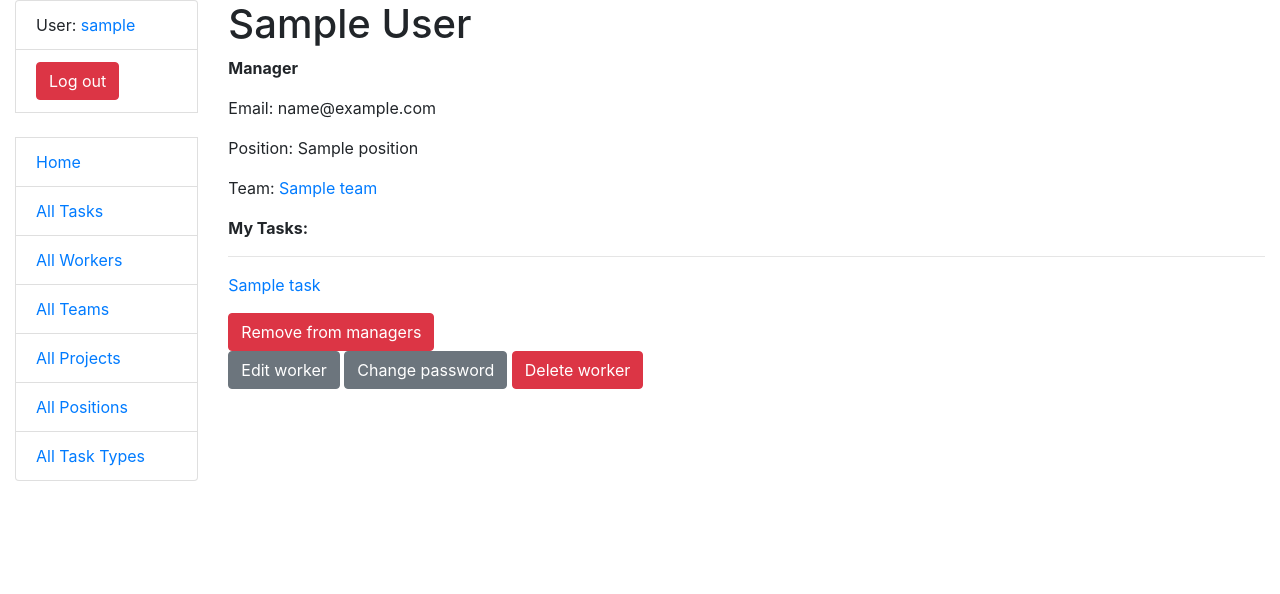
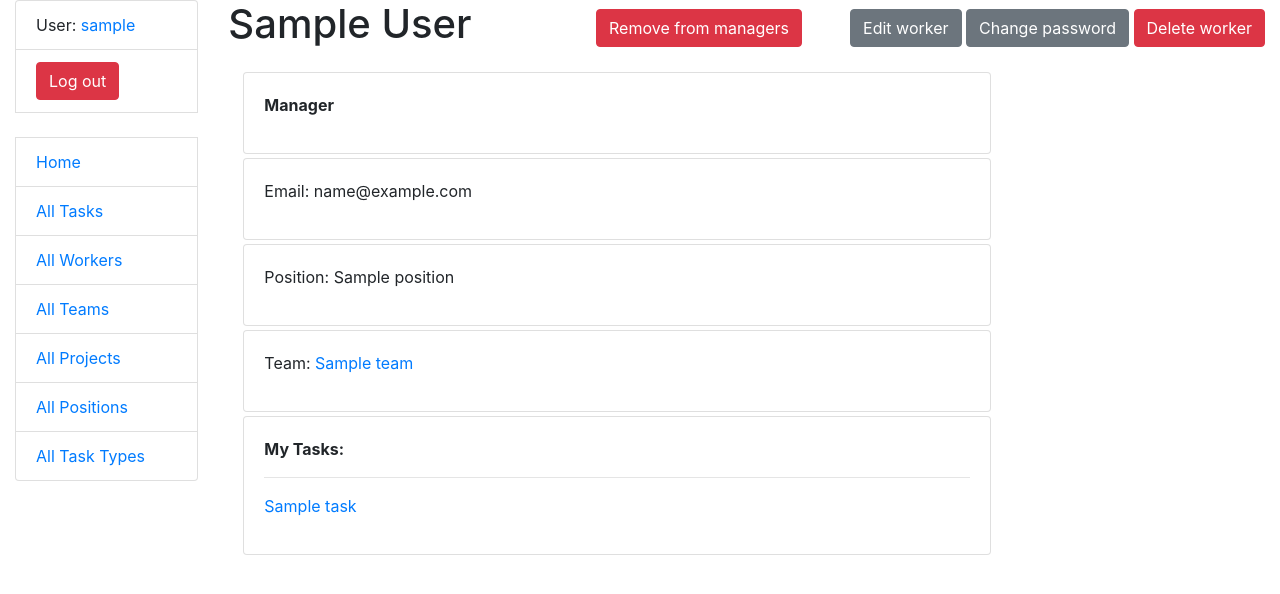
Before and after one commit to OlhaKuzmyn/task-manager, a Django app: page /workers/1/ in a window 1280 px wide. Shown: the top 594 px of the page. Run offline with Django 5.2, Linux system fonts and the light colour scheme; a user stored in the database is signed in; tables that the repository leaves empty hold one stand-in row (values such as "Sample post").

Commit message:
edited worker_detail.html

```diff
--- a/templates/worker/worker_detail.html
+++ b/templates/worker/worker_detail.html
@@ -1,13 +1,66 @@
 {% extends "base.html" %}
 
 {% block content %}
+  <div class="d-flex justify-content-between align-items-center mb-3">
     <h1>{{ worker.first_name }} {{ worker.last_name }}</h1>
+    <div class="d-flex justify-content-between align-items-center">
+      {% if perms.worker.change_worker %}
+        <div class="mx-5">
+          {% if worker.is_manager %}
+            <form action="" method="post">
+              {% csrf_token %}
+            <input type="submit" value="Remove from managers" class="btn btn-danger">
+          </form>
+          {% else %}
+            <form action="" method="post">
+              {% csrf_token %}
+              <input type="submit" value="Make manager" class="btn btn-success">
+            </form>
+          {% endif %}
+        </div>
+      {% endif %}
+      <div>
+        {% if user.id == worker.id or perms.worker.change_worker %}
+          <a href="{% url 'worker:worker-update' pk=worker.id %}" class="btn btn-secondary">Edit worker</a>
+        {% endif %}
+        {% if user.id == worker.id %}
+          <a href="{% url 'password_change'%}" class="btn btn-secondary">Change password</a>
+        {% endif %}
+        {% if perms.worker.delete_worker %}
+          <a href="{% url 'worker:worker-delete' pk=worker.id %}" class="btn btn-danger">Delete worker</a>
+        {% endif %}
+      </div>
+    </div>
+  </div>
+
+  <div class="col-md-9">
+    <div class="card-deck" style="flex-direction: column;">
+      <div class="card mb-1">
+        <div class="card-body">
+          <div class="card-title">
             {% if worker.is_manager %}
               <p><strong>Manager</strong></p>
             {% endif %}
+          </div>
+        </div>
+      </div>
+      <div class="card mb-1">
+        <div class="card-body">
+          <div class="card-title">
             <p>Email: {{ worker.email }}</p>
+          </div>
+        </div>
+      </div>
+      <div class="card mb-1">
+        <div class="card-body">
+          <div class="card-title">
             <p>Position: {{ worker.position.name }}</p>
-
+          </div>
+        </div>
+      </div>
+      <div class="card mb-1">
+        <div class="card-body">
+          <div class="card-title">
             <p>
               {% if worker.team %}
                 Team: <a href="{% url 'team:team-detail' pk=worker.team.id %}">{{ worker.team.name }}</a>
@@ -15,6 +68,12 @@
                 No Team
               {% endif %}
             </p>
+          </div>
+        </div>
+      </div>
+      <div class="card mb-1">
+        <div class="card-body">
+          <div class="card-title">
             <p><strong>{% if user.id == worker.id %} My Tasks: {% else %} Tasks: {% endif %}</strong></p>
               {% for task in worker.tasks.all %}
                 <hr>
@@ -26,28 +85,9 @@
               {% empty %}
                 <p>No tasks assigned.</p>
               {% endfor %}
-
-  {% if perms.worker.change_worker %}
-    {% if worker.is_manager %}
-      <form action="" method="post">
-        {% csrf_token %}
-      <input type="submit" value="Remove from managers" class="btn btn-danger">
-    </form>
-    {% else %}
-      <form action="" method="post">
-        {% csrf_token %}
-        <input type="submit" value="Make manager" class="btn btn-success">
-      </form>
-    {% endif %}
-  {% endif %}
-
-  {% if user.id == worker.id or perms.worker.change_worker %}
-    <a href="{% url 'worker:worker-update' pk=worker.id %}" class="btn btn-secondary">Edit worker</a>
-  {% endif %}
-  {% if user.id == worker.id %}
-    <a href="{% url 'password_change'%}" class="btn btn-secondary">Change password</a>
-  {% endif %}
-  {% if perms.worker.delete_worker %}
-    <a href="{% url 'worker:worker-delete' pk=worker.id %}" class="btn btn-danger">Delete worker</a>
-  {% endif %}
+          </div>
+        </div>
+      </div>
+    </div>
+  </div>
 {% endblock %}
```
Lines whose indentation alone changed are shown as unchanged.
